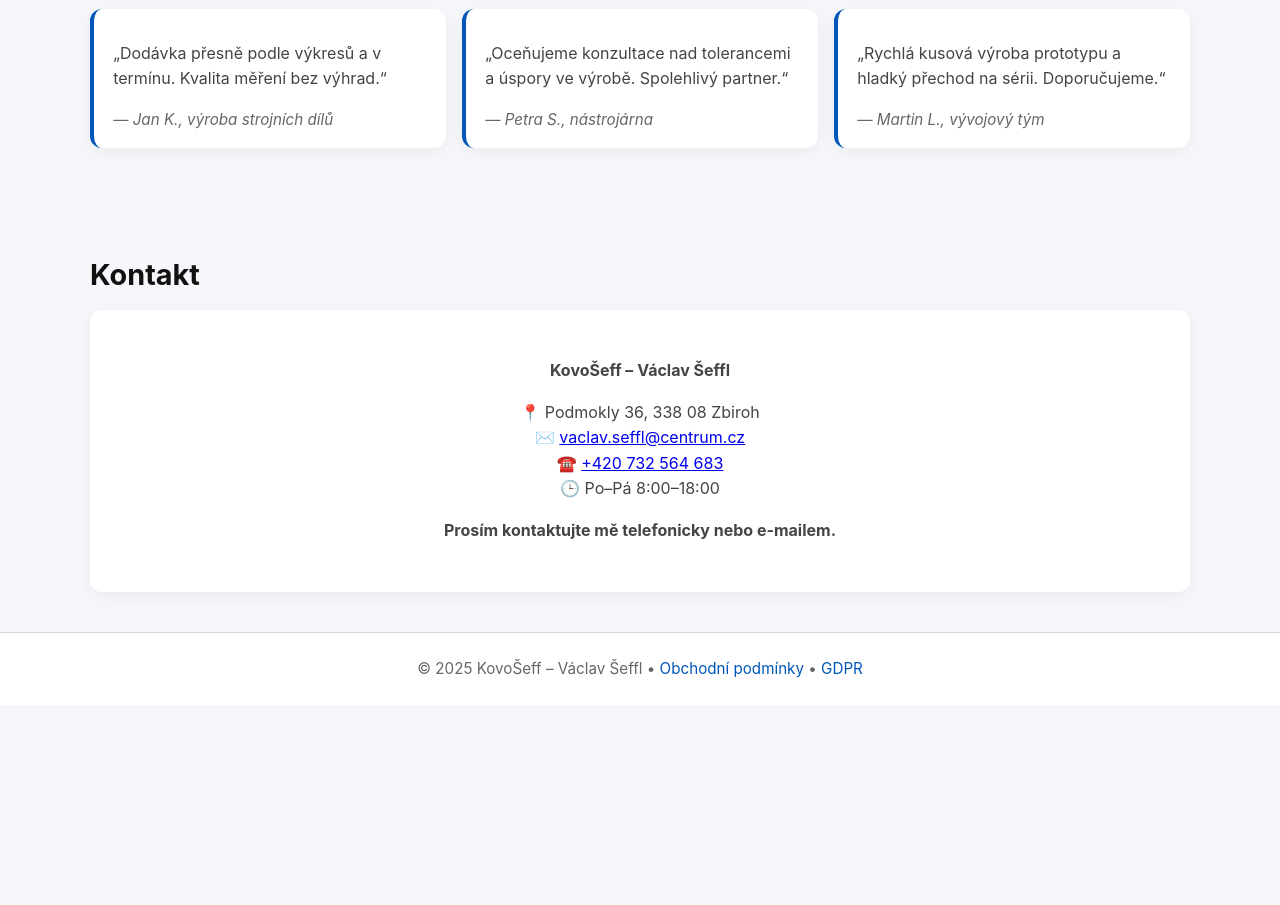
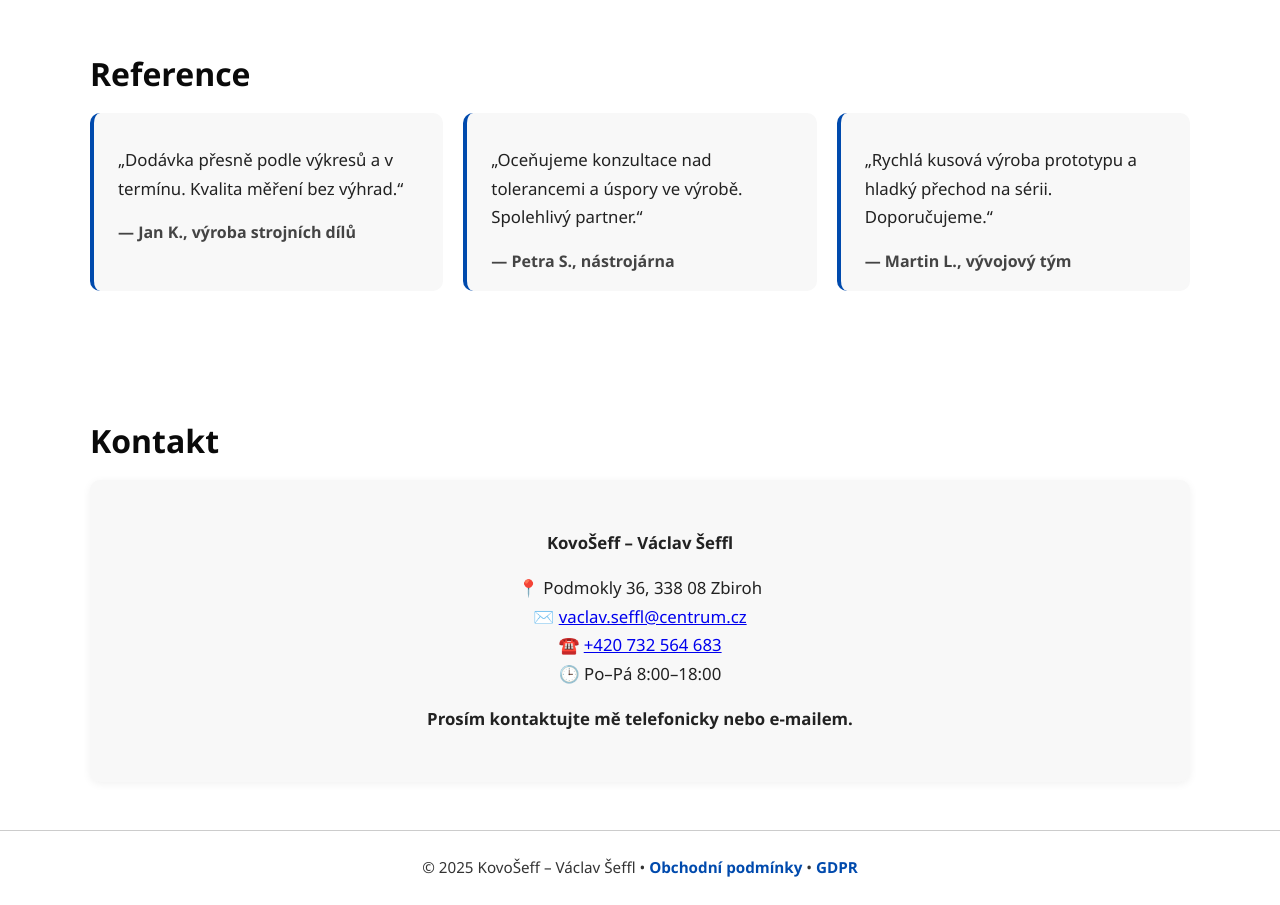
Before and after one commit to sefflovapetra-alt/KOVOSEFF, a plain HTML site: page index.html in a window 1280 px wide. Shown: the part 1163-2068 px from the top of the page. Before the commit the page ends 1868 px from the top, so only its background shows below. Drawn offline with Linux system fonts and the light colour scheme.

Commit message:
index.html

```diff
--- a/index.html
+++ b/index.html
@@ -3,40 +3,38 @@
 <head>
   <meta charset="utf-8" />
   <meta name="viewport" content="width=device-width, initial-scale=1" />
-  <meta name="theme-color" content="#f5f7fa" />
-
-  <title>Soustružení na CNC strojích | KovoŠeff – Václav Šeffl</title>
-  <meta name="description" content="KovoŠeff – profesionální CNC soustružení kovů. Zakázková výroba kovových dílů, přesné obrábění a komplexní kovovýroba s 15 lety praxe. Rychle, přesně, spolehlivě." />
+  <meta name="theme-color" content="#ffffff" />
+  <title>KovoŠeff – CNC soustružení kovů | Václav Šeffl</title>
+  <meta name="description" content="Přesné CNC soustružení a zakázková kovovýroba. KovoŠeff – Václav Šeffl, Podmokly u Zbiroha. Profesionální obrábění kovů s důrazem na kvalitu a přesnost." />
 
   <style>
     :root {
-      --bg: #f5f7fa;
+      --bg: #ffffff;
       --surface: #ffffff;
-      --border: #d4d9e2;
-      --text: #111111;
-      --muted: #444444;
-      --accent: #0057b8;
-      --accent-hover: #0074ff;
-      --radius: 12px;
-      --shadow: 0 4px 18px rgba(0,0,0,0.05);
-      --ff: "Inter", system-ui, Arial, sans-serif;
+      --border: #cccccc;
+      --text: #0a0a0a;
+      --muted: #222222;
+      --accent: #004aad;
+      --accent-hover: #006aff;
+      --radius: 10px;
+      --shadow: 0 2px 8px rgba(0,0,0,0.06);
+      --ff: "Segoe UI", Arial, Helvetica, sans-serif;
       --maxw: min(1100px, 100% - 2rem);
-      --transition: 0.2s ease;
     }
 
     body {
       margin: 0;
       font-family: var(--ff);
       color: var(--text);
-      background-color: var(--bg);
-      line-height: 1.6;
-      scroll-behavior: smooth;
+      background: var(--bg);
+      line-height: 1.7;
+      -webkit-font-smoothing: antialiased;
     }
 
     header {
       position: fixed;
       top: 0; left: 0; right: 0;
-      background: rgba(255,255,255,0.98);
+      background: #fff;
       border-bottom: 1px solid var(--border);
       box-shadow: 0 2px 8px rgba(0,0,0,0.05);
       z-index: 10;
@@ -48,13 +46,14 @@
       display: flex;
       justify-content: space-between;
       align-items: center;
-      height: 64px;
+      height: 66px;
       padding: 0 1rem;
     }
 
     .brand {
       font-weight: 800;
-      font-size: 1.1rem;
+      font-size: 1.2rem;
+      color: var(--text);
     }
     .brand span { color: var(--accent); }
 
@@ -62,45 +61,48 @@
       color: var(--text);
       margin-left: 1rem;
       text-decoration: none;
-      font-weight: 500;
-      transition: color var(--transition);
+      font-weight: 600;
+      transition: color .2s;
     }
     .links a:hover { color: var(--accent-hover); }
 
     .wrap {
       max-width: var(--maxw);
       margin: 0 auto;
-      padding: 2.5rem 1rem;
+      padding: 3rem 1rem;
     }
 
     h1 {
-      font-size: clamp(1.9rem, 1.3rem + 2vw, 2.8rem);
+      font-size: clamp(2rem, 1.5rem + 2vw, 3rem);
       line-height: 1.2;
       margin-bottom: 1rem;
       color: var(--text);
     }
     h2 {
-      font-size: 1.8rem;
-      margin-bottom: 0.75rem;
+      font-size: 2rem;
+      margin-bottom: .75rem;
       color: var(--text);
     }
     h3 {
-      font-size: 1.2rem;
-      margin-bottom: 0.5rem;
+      font-size: 1.25rem;
+      margin-bottom: .5rem;
       color: var(--text);
     }
-    p { color: var(--muted); }
+    p {
+      color: var(--muted);
+      margin-bottom: 1rem;
+      font-size: 1.05rem;
+    }
 
-    /* CTA button */
     .btn, .cta {
       display: inline-block;
-      padding: 0.9rem 1.4rem;
-      border-radius: var(--radius);
       background: var(--accent);
       color: #fff;
       font-weight: 700;
+      border-radius: var(--radius);
+      padding: 0.9rem 1.4rem;
       text-decoration: none;
-      transition: background var(--transition), transform var(--transition);
+      transition: background .2s, transform .2s;
     }
     .btn:hover, .cta:hover {
       background: var(--accent-hover);
@@ -109,19 +111,15 @@
 
     /* Hero */
     .hero {
-      padding: 6rem 1rem 3rem;
-      background: linear-gradient(180deg, #ffffff 0%, #f5f7fa 100%);
+      padding: 7rem 1rem 3rem;
       text-align: left;
-    }
-    .hero p {
-      max-width: 600px;
-      margin-bottom: 1.5rem;
+      background: #fff;
     }
 
     /* Cards */
     .grid {
       display: grid;
-      gap: 1rem;
+      gap: 1.25rem;
       grid-template-columns: 1fr;
     }
     @media (min-width: 800px) {
@@ -132,34 +130,32 @@
       background: var(--surface);
       border: 1px solid var(--border);
       border-radius: var(--radius);
+      padding: 1.5rem;
       box-shadow: var(--shadow);
-      padding: 1.5rem;
-      transition: transform var(--transition), box-shadow var(--transition);
+      transition: transform .2s, box-shadow .2s;
     }
     .card:hover {
       transform: translateY(-3px);
-      box-shadow: 0 8px 22px rgba(0,0,0,0.08);
+      box-shadow: 0 6px 14px rgba(0,0,0,0.1);
     }
 
-    /* Reference */
     blockquote {
       margin: 0;
-      background: var(--surface);
+      background: #f8f8f8;
       border-left: 4px solid var(--accent);
-      padding: 1rem 1.2rem;
+      padding: 1rem 1.5rem;
       border-radius: var(--radius);
-      box-shadow: var(--shadow);
     }
     cite {
       display: block;
-      margin-top: 0.5rem;
-      font-size: 0.95rem;
-      color: #666;
+      margin-top: .5rem;
+      color: #444;
+      font-style: normal;
+      font-weight: 600;
     }
 
-    /* Kontakt */
     .contact {
-      background: var(--surface);
+      background: #f8f8f8;
       border-radius: var(--radius);
       padding: 2rem;
       text-align: center;
@@ -168,14 +164,20 @@
 
     footer {
       border-top: 1px solid var(--border);
-      background: #ffffff;
+      background: #fff;
       text-align: center;
       padding: 1.5rem;
       font-size: 0.95rem;
-      color: #666;
+      color: #333;
     }
-    footer a { color: var(--accent); text-decoration: none; }
-    footer a:hover { text-decoration: underline; }
+    footer a {
+      color: var(--accent);
+      text-decoration: none;
+      font-weight: 600;
+    }
+    footer a:hover {
+      text-decoration: underline;
+    }
   </style>
 </head>
 
@@ -261,7 +263,9 @@
   </section>
 
   <footer>
-    © <span id="year"></span> KovoŠeff – Václav Šeffl • <a href="obchodni-podminky.html">Obchodní podmínky</a> • <a href="gdpr.html">GDPR</a>
+    © <span id="year"></span> KovoŠeff – Václav Šeffl •
+    <a href="obchodni-podminky.html">Obchodní podmínky</a> •
+    <a href="gdpr.html">GDPR</a>
   </footer>
 
   <script>
```
